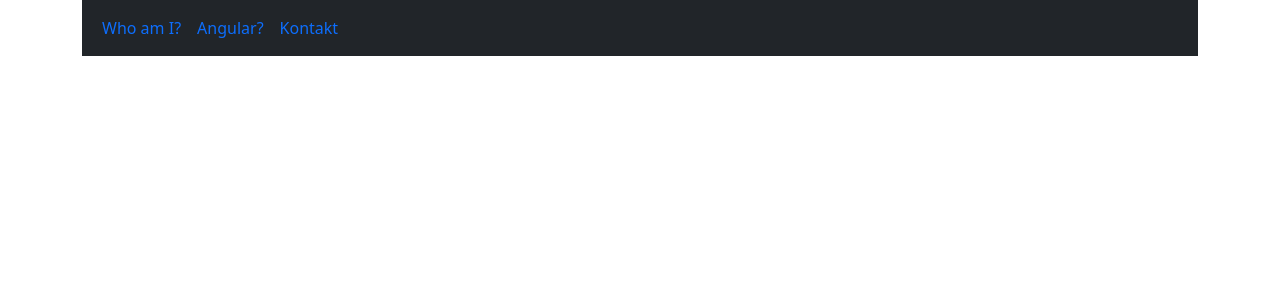
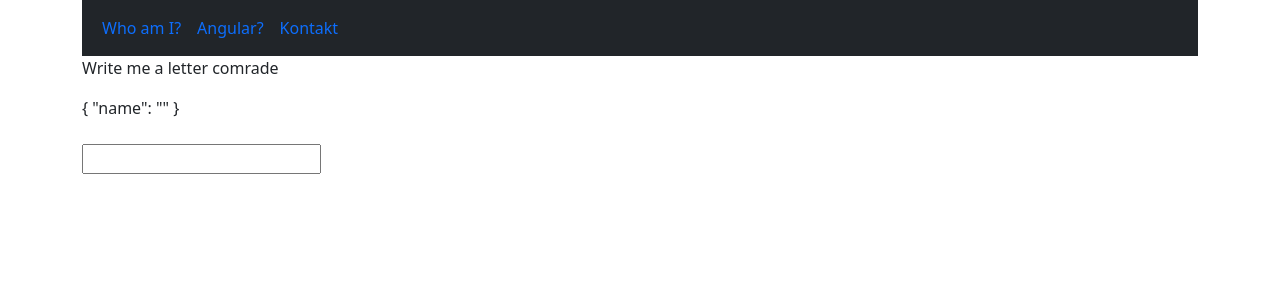
Before and after one commit to elktelomete/komplettering, an Angular app: page /kontakt in a window 1280 px wide. Shown: the top 300 px of the page. Built offline with nearby package versions, Linux system fonts and the light colour scheme.

Commit message:
forming the form

```diff
--- a/src/app/kontakt/kontakt.component.html
+++ b/src/app/kontakt/kontakt.component.html
@@ -1,7 +1,9 @@
-<!-- <p>kontakt works!</p>
-<form #elformo="ngForm">
-  {{ elformo.value | json }}
-  <br />
-  <br />
-  Name: <input type="text" name="name" ngModel />
-</form> -->
+<div class="container">
+  <p>Write me a letter comrade</p>
+  <form #elformo="ngForm">
+    {{ elformo.value | json }}
+    <br />
+    <br />
+    <input type="text" name="name" ngModel />
+  </form>
+</div>
```
